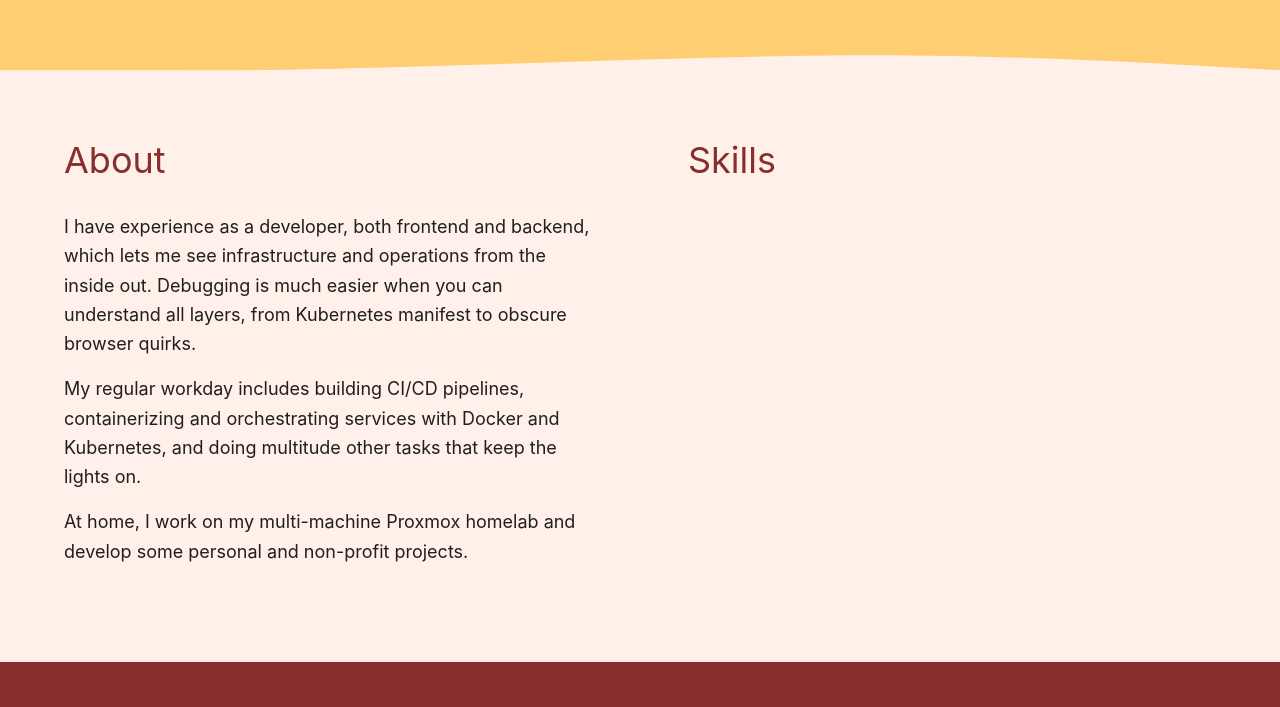
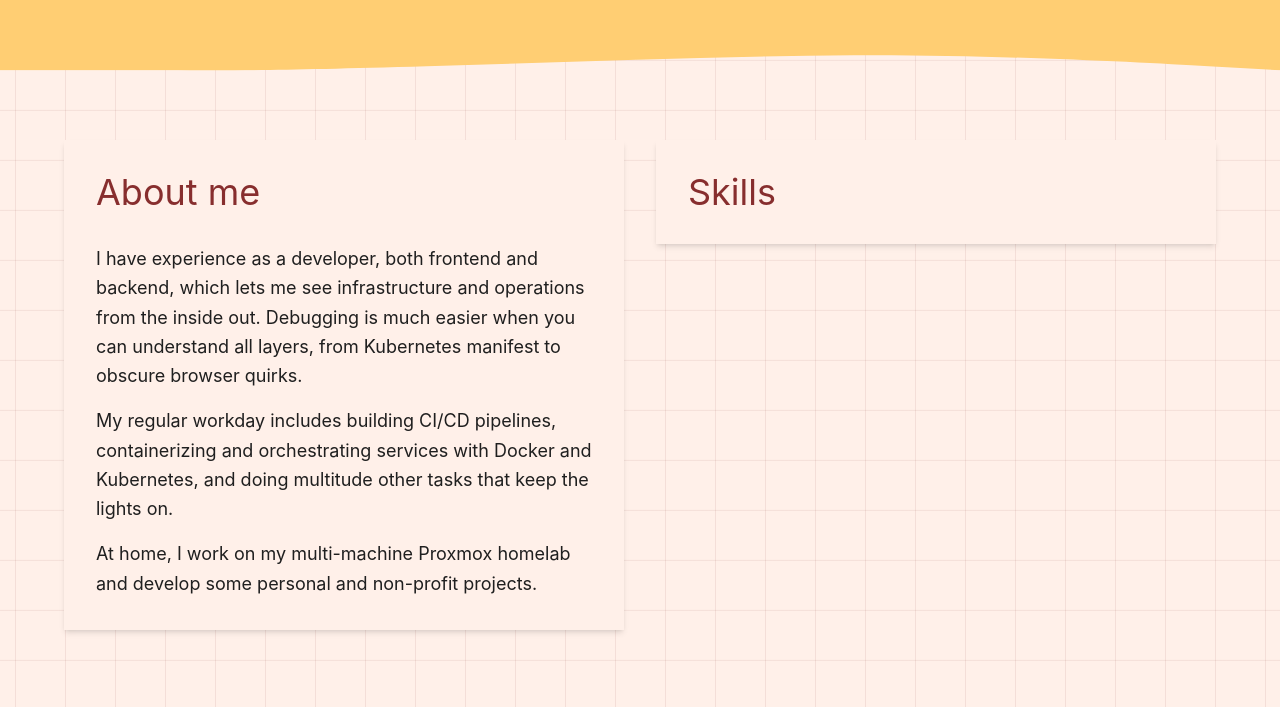
Before and after one commit to ClayenKitten/website, an Astro site: page / in a window 1280 px wide. Shown: the part 756-1463 px from the top of the page. Built offline with nearby package versions, Linux system fonts and the light colour scheme; Astro itself is replaced by a stand-in of ours.

Commit message:
feat: add grid-like background; alter 'about me' header

```diff
--- a/src/pages/index.astro
+++ b/src/pages/index.astro
@@ -142,19 +142,19 @@ const socialButtonClass =
         </section>
     </div>
     <!-- About & skills -->
-    <section class="relative bg-cream px-6 py-16 sm:px-12 sm:py-24">
+    <section class="bg-grid relative bg-cream px-6 py-16 sm:px-12 sm:py-24">
         <Decoration
             class="absolute -top-0.5 left-0 block h-[28.5px] w-full rotate-180 text-sun"
             aria-hidden="true"
         />
 
         <div
-            class="mx-auto grid w-full max-w-6xl gap-16 lg:grid-cols-2 lg:gap-24"
+            class="mx-auto grid w-full items-start max-w-6xl gap-16 lg:grid-cols-2 lg:gap-8"
         >
-            <!-- About -->
-            <div class="flex flex-col gap-8">
+            <!-- About me -->
+            <div class="flex flex-col gap-8 bg-cream shadow-md p-8">
                 <h2 class="font-display text-3xl text-wine sm:text-4xl">
-                    About
+                    About me
                 </h2>
                 <div
                     class="flex flex-col gap-4 text-lg leading-relaxed text-ink"
@@ -164,7 +164,7 @@ const socialButtonClass =
             </div>
 
             <!-- Skills -->
-            <div class="flex flex-col gap-10">
+            <div class="flex flex-col gap-10 bg-cream shadow-md p-8">
                 <h2 class="font-display text-3xl text-wine sm:text-4xl">
                     Skills
                 </h2>
--- a/src/styles/global.css
+++ b/src/styles/global.css
@@ -12,6 +12,23 @@
     --color-ink: #1f1f1f;
 }
 
+/* Subtle grid background used on cream sections */
+.bg-grid {
+    background-image:
+        linear-gradient(
+            to right,
+            color-mix(in srgb, var(--color-wine) 9%, transparent) 1px,
+            transparent 1px
+        ),
+        linear-gradient(
+            to bottom,
+            color-mix(in srgb, var(--color-wine) 9%, transparent) 1px,
+            transparent 1px
+        );
+    background-size: 50px 50px;
+    background-position: center center;
+}
+
 @media (prefers-reduced-motion: no-preference) {
     :root {
         scroll-behavior: smooth;
```
